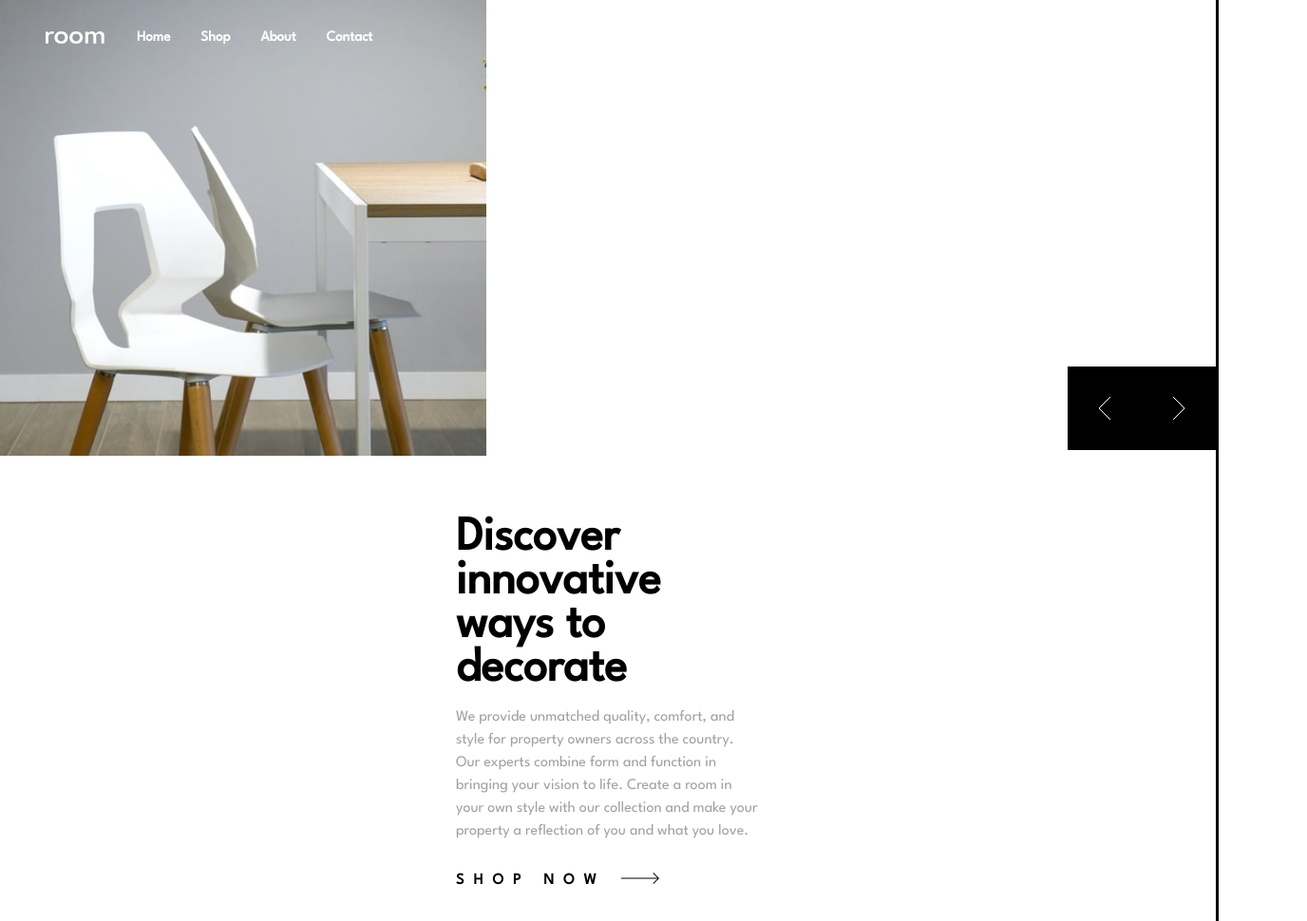
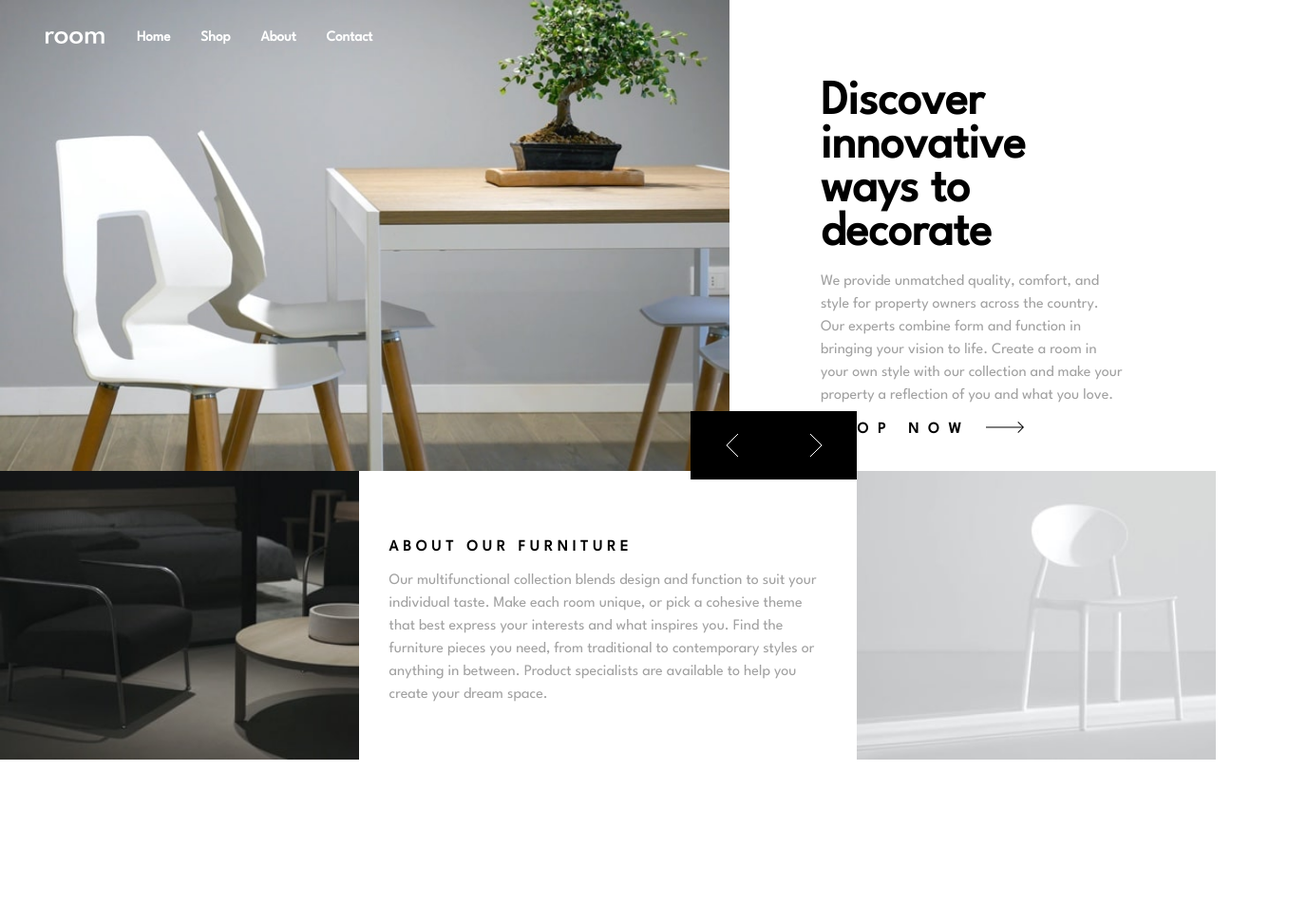
Before and after one commit to totorz76/room-homepage-master, a plain HTML site: page index.html in a window 1280 px wide. Shown: the top 970 px of the page at 95% size, 1376 px wide, since content can reach past the window. After the commit the page ends 800 px from the top, so only its background shows below. Drawn offline with Linux system fonts and the light colour scheme.

Commit message:
fin responsive (problème de responsive dynamique)

```diff
--- a/assets/css/style.css
+++ b/assets/css/style.css
@@ -164,6 +164,9 @@ h1{
 }
 @media screen and (min-width:576px) {
     /* menu */
+    #menu{
+        width: 60%;
+    }
     #menu ul{
         display: flex;
         background-color: unset;
@@ -190,25 +193,46 @@ h1{
         flex-wrap: wrap;
         justify-content: unset;
         outline: solid;
+        height: 100vh;
     }
     /* 1st line */
     #bgimg{
+        width: 60%;
+        height: 62vh;
+    }
+    #desc{
         width: 40%;
-        height: 60vh;
-        /* width: 100%;
-        height: 58vh;
-        background-image: url(../images/desktop-image-hero-1.jpg);
-        background-repeat: no-repeat;
-        background-size: cover; */
+        padding: 0 4rem;
     }
-    #slidertxt{
-        width: 30%;
-    /* display: flex;
-    flex-direction: column;
-    justify-self: center;
-    width: 100%;
-    padding-left: 2rem;
-    padding-right: 2rem; */
+    /* 2nd line */
+    #bgimg2{
+        width: 29.5%;
+        margin-top: unset;
+    }
+    #about{
+        width: 41%;
+    }
+    #bgimg3{
+        width: 29.5%;
+        margin-top: unset;
+    }
+    #slider{
+        top: 54.15%;
+        right: 29.5%;
+    }
+    #sliderarrow{
+    padding: 1.5rem 2.3rem;
+    }
+    #slidertxt a{
+        padding: 1rem 0;
+    }
 }
 
+@media screen and (max-width:1040px) {
+    #desc{
+        padding: 0 2rem;
+    }
+    #about{
+        padding: 1rem 2rem;
+    }
 }
```
